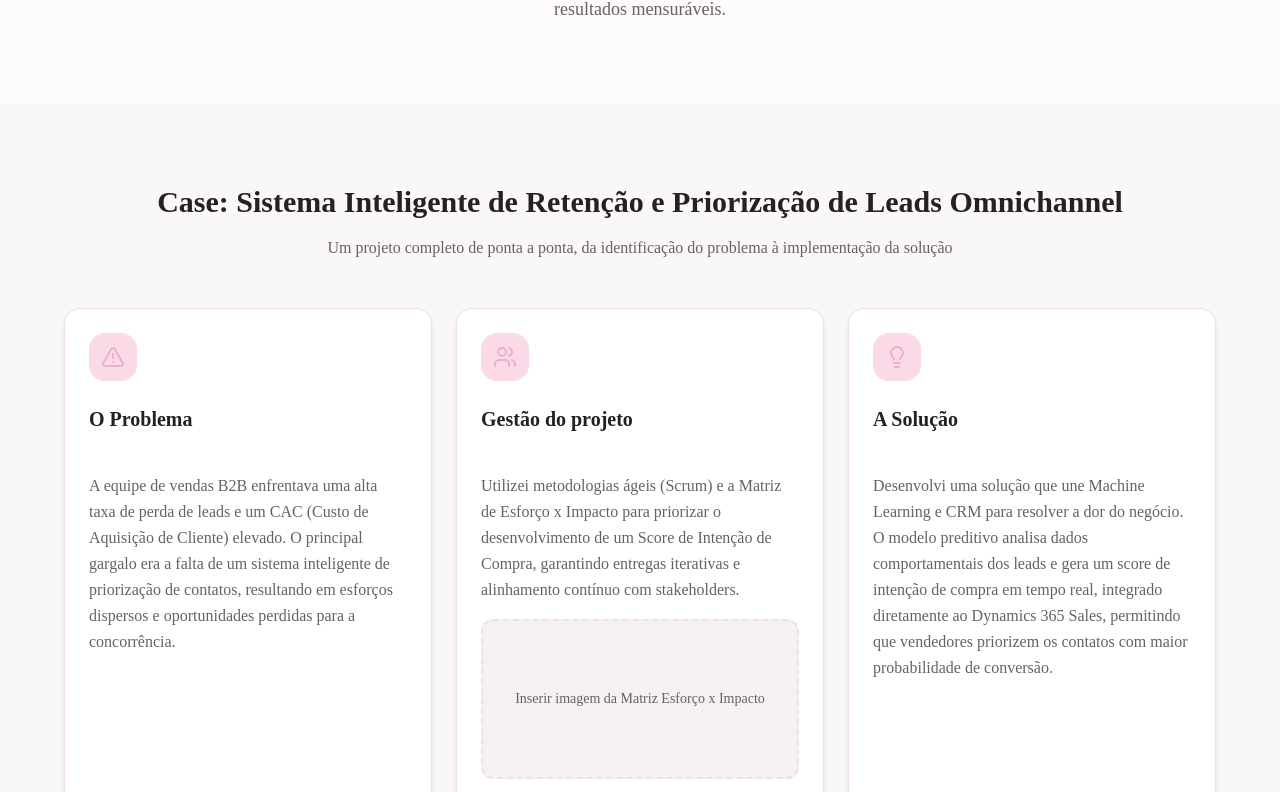
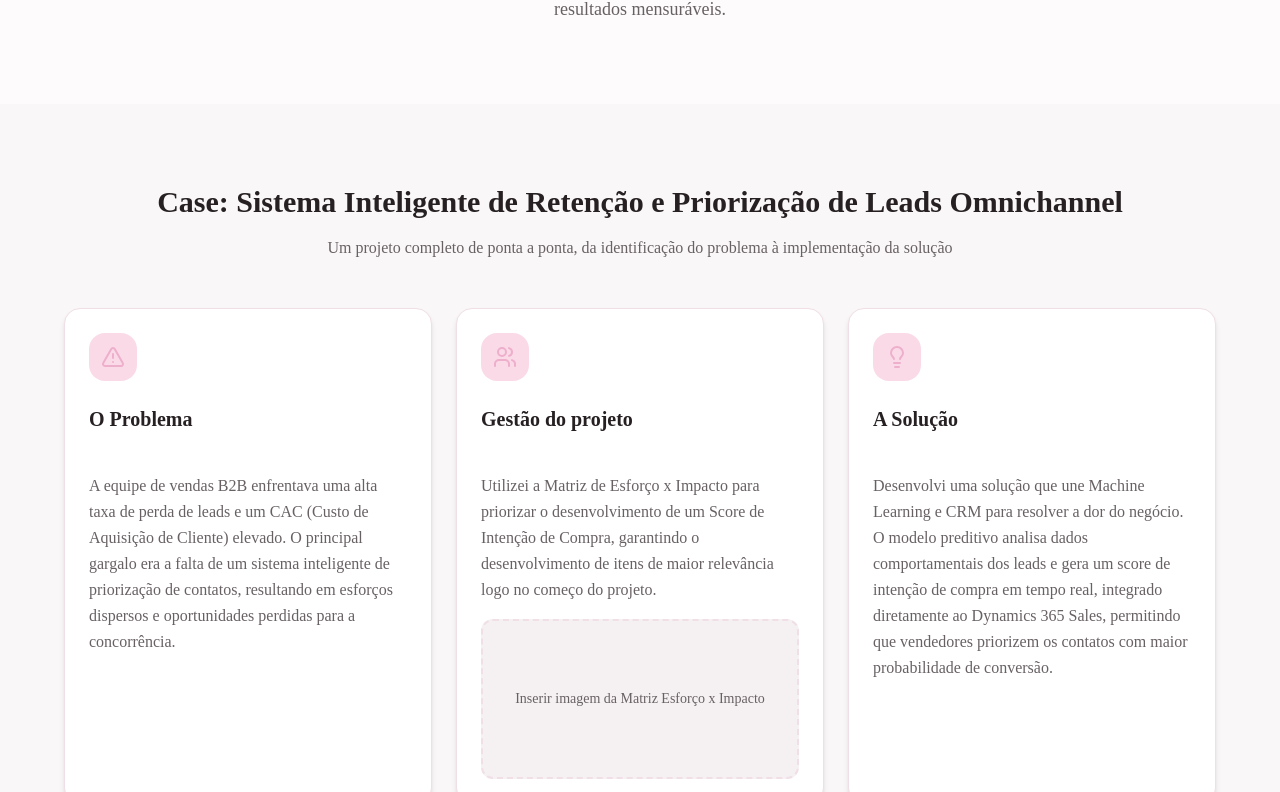
Before and after one commit to emanuela-araujo/dynamics-365, a Next.js app: page /dynamics-365/ in a window 1280 px wide. Shown: the part 417-1209 px from the top of the page. Built offline with nearby package versions, Linux system fonts and the light colour scheme.

Commit message:
Alteração no texto

```diff
--- a/components/portfolio/case-study-section.tsx
+++ b/components/portfolio/case-study-section.tsx
@@ -45,9 +45,9 @@ export function CaseStudySection() {
             </CardHeader>
             <CardContent>
               <p className="text-muted-foreground leading-relaxed mb-4">
-                Utilizei metodologias ágeis (Scrum) e a Matriz de Esforço x Impacto para
+                Utilizei a Matriz de Esforço x Impacto para
                 priorizar o desenvolvimento de um Score de Intenção de Compra, garantindo
-                entregas iterativas e alinhamento contínuo com stakeholders.
+                o desenvolvimento de itens de maior relevância logo no começo do projeto.
               </p>
               {/* Placeholder para imagem da matriz */}
               <div className="w-full h-40 bg-muted rounded-lg border-2 border-dashed border-border flex items-center justify-center">
```
